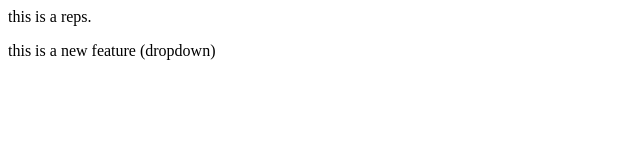
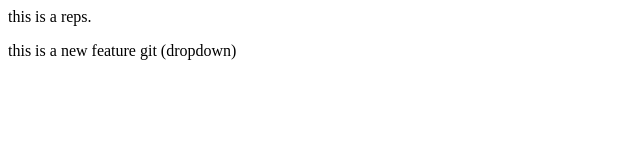
Before and after one commit to Nktin/localrepo, a plain HTML site: page index.html in a window 1280 px wide. Shown: the full height of the page, 0-640 px from the left. Drawn offline with Linux system fonts and the light colour scheme.

Commit message:
add dropdow

```diff
--- a/index.html
+++ b/index.html
@@ -1,2 +1,2 @@
 <p>this is a reps.</p>
-<p> this is a new feature (dropdown) </p>
+<p> this is a new feature git (dropdown) </p>
```
